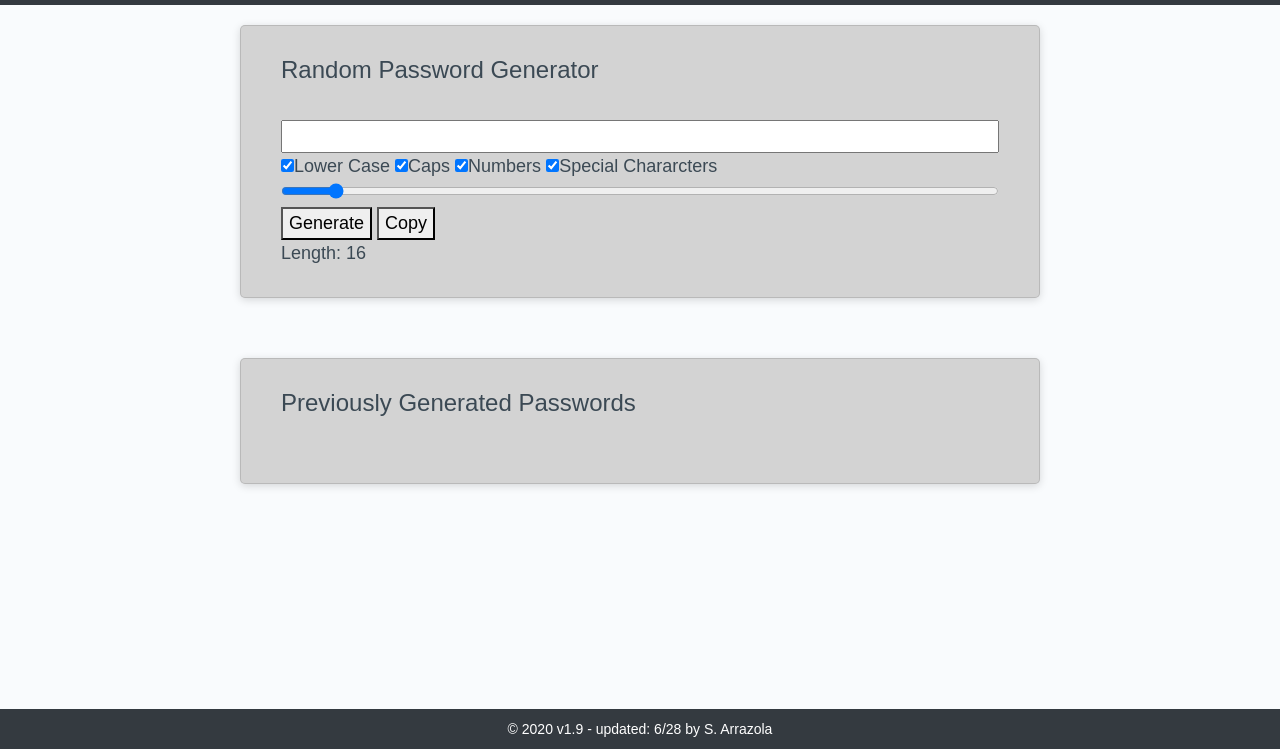
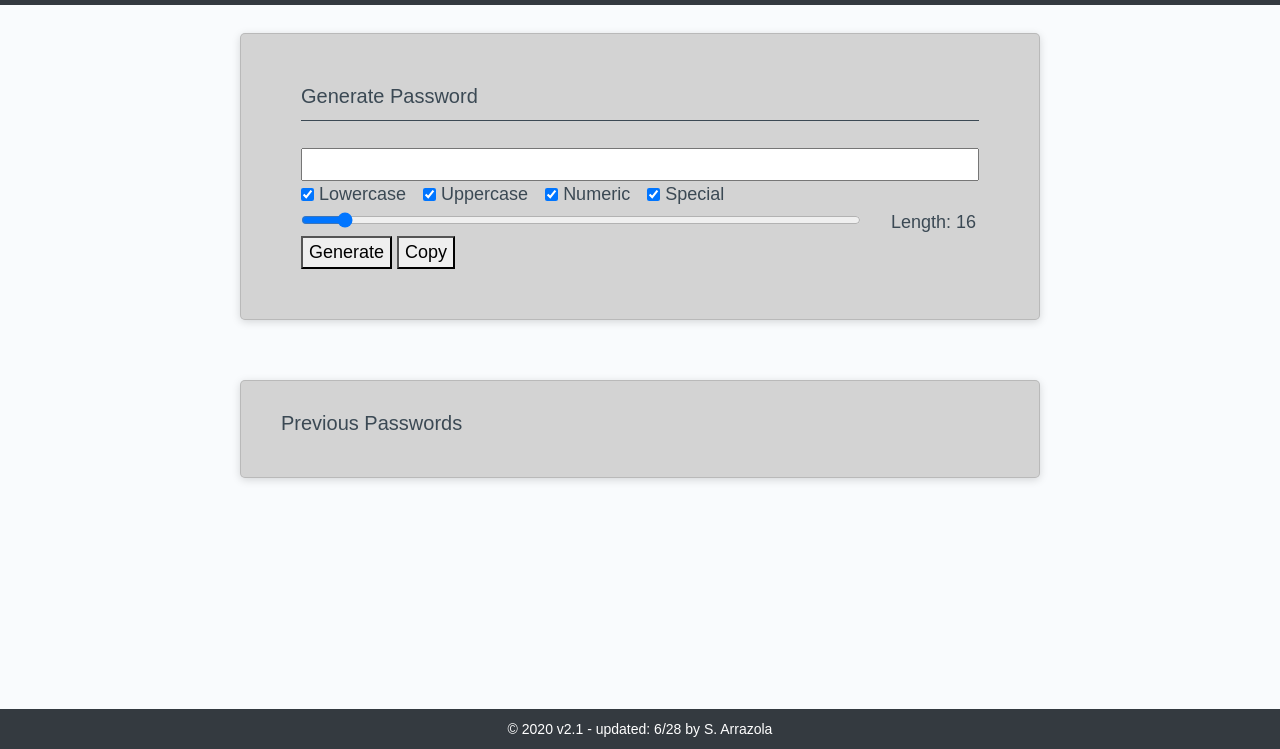
Before and after one commit to SeaBa55/js_password_generator, a plain HTML site: page Develop/index.html in a window 1280 px wide. Shown: the part 51-800 px from the top of the page. Drawn offline with nearby package versions, Linux system fonts and the light colour scheme.

Commit message:
Password_generator_v2.1 - Created a better card layout that will resize in a more view friendly manner for smaller devices (index.html 23-34); changed heading sizes to h5, as I find this size more in-tune with aesthetic hierarchy (index.html line 34, 104). Added line divider between heading and checkbox content (index.html lines 37-38)(style.css line 35-37); Added separate label elements and converted checkboxes to bootstrap forms, each within div containers to improve how they behave in different viewports (index. html lines 43-69); Moved slider Lenght readout into a individual row shared with the slider input element. They share the space 10-2, with the readout assigned the 2 col portion; this ensures that the readout stays in-line with the slider until viewport shrinks below md (index.html lines 71-81)(style.css lines 47-50); Added buttons to their own row for future stying (index.html 83-89).

```diff
--- a/Develop/index.html
+++ b/Develop/index.html
@@ -20,32 +20,78 @@
       <a class="navbar-brand" href="#">Random Password Generator</a>
     </nav>
 
-    <div class="wrapper">
+    <main role="main">
 
-      <div class="card">
+      <!--Card taking up 12 Columns -->
+      <div class="container my-container">
 
-        <div class="content">
+        <div class="col-md-12 wrapper">
 
-          <h4>Random Password Generator</h4>
-          <br />
+          <div class="card mt-2">
 
-          <input type="text" id="display">
-          <br />
+            <div class="card-body">
 
-          <input type="checkbox" id="lower_case" name="password_criteria" checked>Lower Case</input>
-          <input type="checkbox" id="caps" name="password_criteria" checked>Caps</input>
-          <input type="checkbox" id="numbers" name="password_criteria" checked>Numbers</input>
-          <input type="checkbox" id="special_char" name="password_criteria" checked>Special Chararcters</input>
-          <br />
+              <h5 class="card-title">Generate Password</h5>
 
-          <input onclick="slideVal()" type="range" min="8" max="128" step="8" value="16" name="password_criteria" id="slider">
-          <br />
+              <!-- line divider between heading and content -->
+              <div class="line"><div>
+              <br />
 
-          <button onclick="genPass()">Generate</button>
+              <input type="text" id="display">
+              <br />
 
-          <button onclick="genPassCopy()">Copy</button>
+              <div class="form-check form-check-inline">
 
-          <div id="length"></div>
+                <input class="form-check-input" type="checkbox" id="lower_case" checked>
+                <label class="form-check-label" for="lower_case">Lowercase</label>
+
+              </div>
+
+              <div class="form-check form-check-inline">
+
+                <input class="form-check-input" type="checkbox" id="caps" checked>
+                <label class="form-check-label" for="caps">Uppercase</label>
+
+              </div>
+
+              <div class="form-check form-check-inline">
+
+                <input class="form-check-input" type="checkbox" id="numbers" checked>
+                <label class="form-check-label" for="numbers">Numeric</label>
+
+              </div>
+
+              <div class="form-check form-check-inline">
+
+                <input class="form-check-input" type="checkbox" id="special_char" checked>
+                <label class="form-check-label" for="special_char">Special</label>
+
+              </div>
+
+              <div class="row">
+
+                <div class="col-md-10">
+                  <input onclick="slideVal()" type="range" min="8" max="128" step="8" value="16" name="password_criteria" id="slider">
+                </div>
+
+                <div class="col-md-2">
+                  <div id="length"></div>
+                </div>
+
+              </div>
+
+              <div class="row">
+
+                <div class="col">
+                  <button onclick="genPass()">Generate</button>
+                  <button onclick="genPassCopy()">Copy</button>
+                </div>
+
+              </div>
+
+            </div>
+
+          </div>
 
         </div>
 
@@ -55,8 +101,7 @@
 
         <div class="previous_passwords">
 
-          <h4>Previously Generated Passwords</h4>
-          <br />
+          <h5 class="card-title">Previous Passwords</h5>
 
           <div id="lastPasswords"></div>
 
@@ -64,12 +109,12 @@
 
       </div>
 
-    </div>
+    </main>
 
     <!-- Sticky Footer (modified - copied and pasted from https://getbootstrap.com/docs/4.5/examples/sticky-footer-navbar/ -->
     <footer class="footer mt-auto bg-dark">
       <div class="container">
-        <span class="my-foot-text">© 2020 v1.9 - updated: 6/28 by S. Arrazola</span>
+        <span class="my-foot-text">© 2020 v2.1 - updated: 6/28 by S. Arrazola</span>
       </div>
     </footer>
 
--- a/Develop/style.css
+++ b/Develop/style.css
@@ -8,7 +8,6 @@ body {
   background-color: #f9fbfd;
 }
 
-
 .wrapper {
   height: 100%;
   margin: 0;
@@ -17,7 +16,6 @@ body {
   padding-left: 20px;
   padding-right: 20px;
 }
-
 
 .card {
   background-color: lightgray;
@@ -34,12 +32,21 @@ body {
   margin-bottom: 60px;
 }
 
+.line {
+  border-top: 1px solid;
+}
+
 #display{
   width: 100%;
 }
 
 #slider{
   width: 100%;
+}
+
+#length{
+  display: inline-block;
+  width: 100px;
 }
 
 /* Sticky footer properties */
```
Also changed, not shown: 1 other file.
